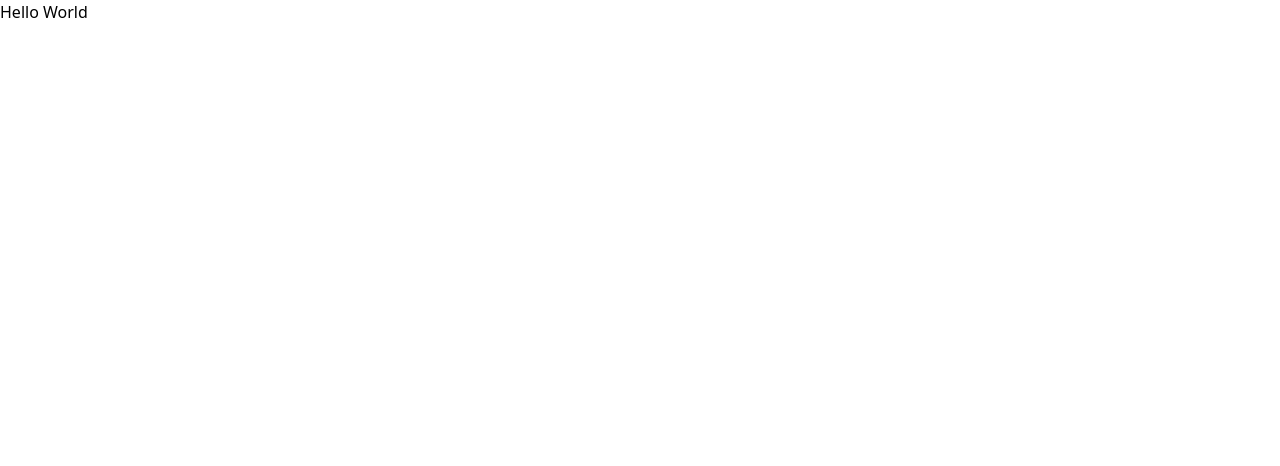
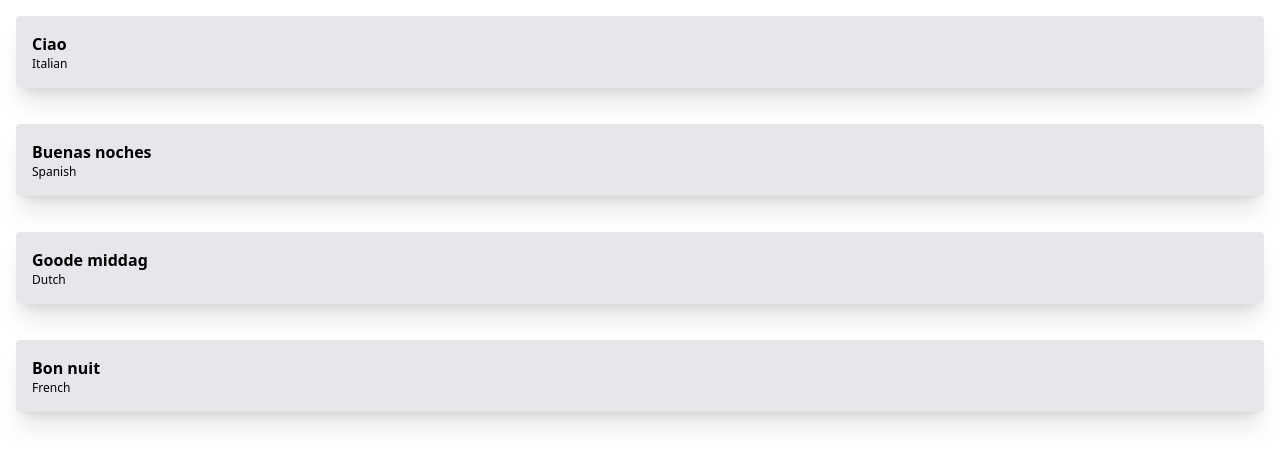
Before and after one commit to srutz/reactexamples, a React (Vite) app: page / in a window 1280 px wide. Shown: the top 466 px of the page. Built offline with nearby package versions, Linux system fonts and the light colour scheme.

Commit message:
rerender

```diff
--- a/src/App.tsx
+++ b/src/App.tsx
@@ -1,6 +1,31 @@
-
+const titles = [
+    { message: "Ciao", subtitle: "Italian"},
+    { message: "Buenas noches", subtitle: "Spanish"},
+    { message: "Goode middag", subtitle: "Dutch"},
+    { message: "Bon nuit", subtitle: "French"},
+]
 export function App() {
     return (
-        <div>Hello World</div>
+        <div className="flex flex-col gap-1">{
+            titles.map((title, index) =>
+                <Title key={index}
+                    message={title.message}
+                    subtitle={title.subtitle} />
+            )}
+        </div>)
+}
+
+interface TitleProps { message: string,  subtitle?: string }
+function Title({ message, subtitle }: TitleProps) {
+    return (
+        <div className="m-4 p-4 rounded
+                flex flex-col bg-gray-200 shadow-xl">
+            <div className="font-bold">
+                {message}
+            </div>
+            {subtitle && (
+                <div className="text-xs fg-gray-600">{subtitle}</div>
+            )}
+        </div>
     )
 }
```
